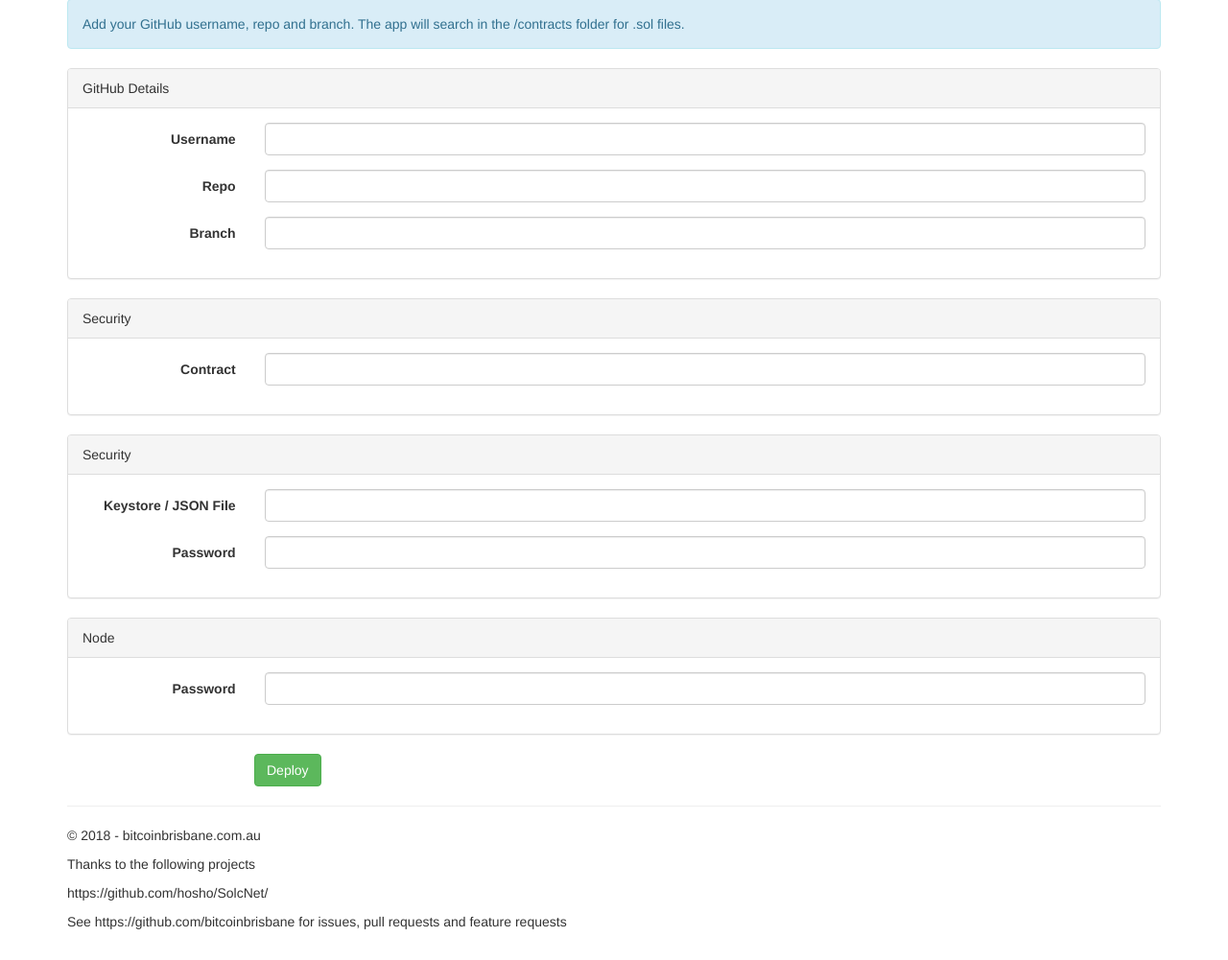
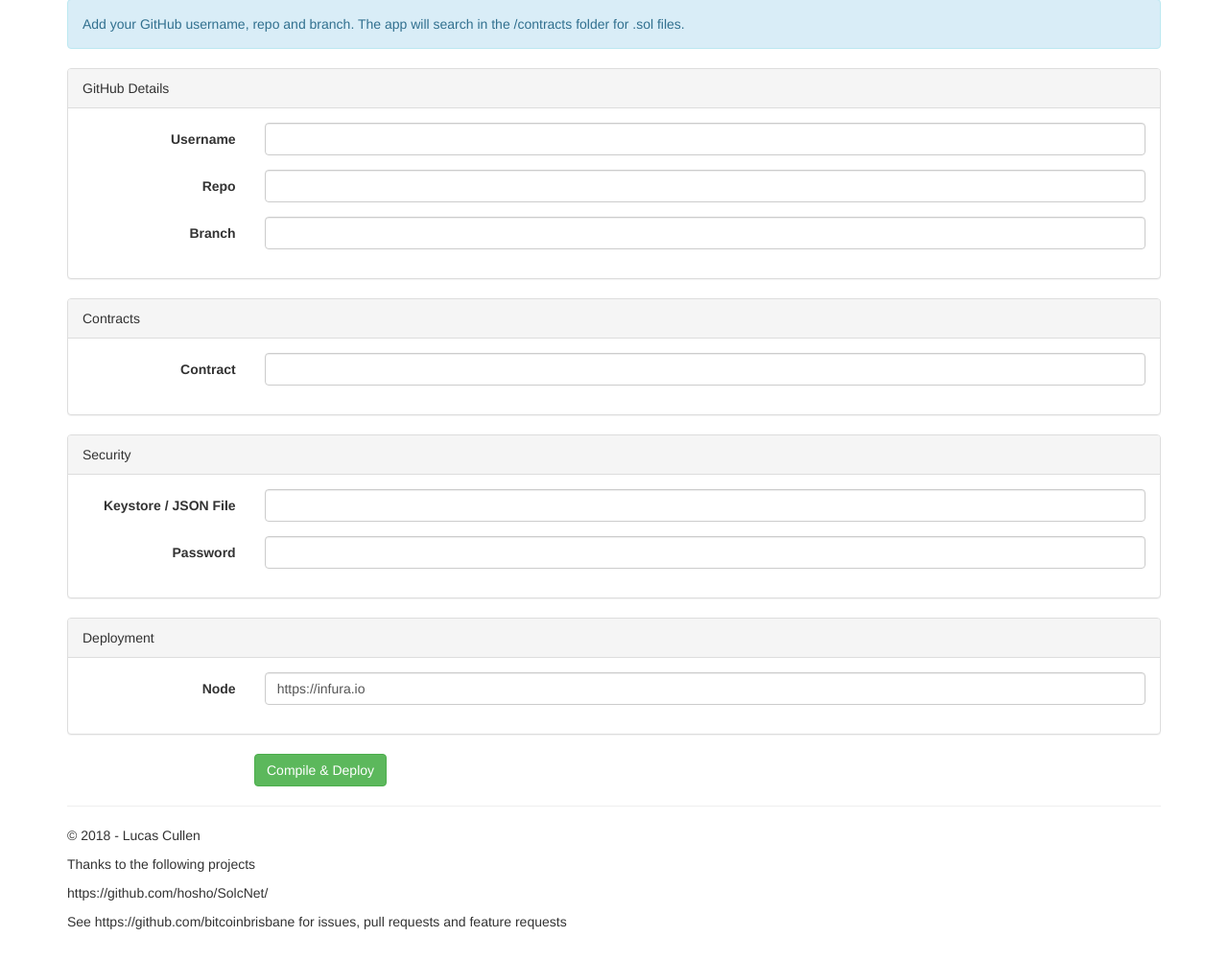
Before and after one commit to bitcoinbrisbane/EthDeploy, an ASP.NET Core app: template ETHGitHubDeploy/Views/Home/Index.cshtml in a window 1280 px wide. Shown: the part 71-1072 px from the top of the page at 96% size. Run offline with ASP.NET Core 8, Linux system fonts and the light colour scheme; the template is opened without the code that fills it, so the values that code supplies are empty.

Commit message:
Refactor and wire up calls

```diff
--- a/ETHGitHubDeploy/Models/ContractDetails.cs
+++ b/ETHGitHubDeploy/Models/ContractDetails.cs
@@ -7,6 +7,8 @@
 
         public String ABI { get; set; }
 
+        public String JSON { get; set; }
+
         public ContractDetails()
         {
         }
--- a/ETHGitHubDeploy/Models/DeployRequest.cs
+++ b/ETHGitHubDeploy/Models/DeployRequest.cs
@@ -3,7 +3,7 @@
 
 namespace ETHGitHubDeploy.Models
 {
-    public class DeployRequest : DeployResult
+    public class DeployRequest
     {
         public String Username { get; set; }
 
--- a/ETHGitHubDeploy/Models/DeployResult.cs
+++ b/ETHGitHubDeploy/Models/DeployResult.cs
@@ -1,7 +1,7 @@
 using System;
 namespace ETHGitHubDeploy.Models
 {
-    public class DeployResult
+    public class DeployResult : ContractDetails
     {
         public String Address { get; set; }
 
--- a/ETHGitHubDeploy/Views/Home/Index.cshtml
+++ b/ETHGitHubDeploy/Views/Home/Index.cshtml
@@ -1,13 +1,13 @@
 @model ETHGitHubDeploy.Models.DeployRequest
 
 @{
-    ViewBag.Title = "Deploy";
+    ViewBag.Title = "ETH Deploy";
     Layout = "~/Views/Shared/_Layout.cshtml";
 }
 
 <br />
 
-@using (Html.BeginForm())
+@using (Html.BeginForm("Deploy", "Home"))
 {
     @Html.AntiForgeryToken()
 
@@ -47,7 +47,7 @@
     </div>
 
     <div class="panel panel-default">
-        <div class="panel-heading">Security</div>
+        <div class="panel-heading">Contracts</div>
         <div class="panel-body">
             <div class="form-group">
                 @Html.LabelFor(model => model.Contract, htmlAttributes: new { @class = "control-label col-md-2" })
@@ -81,13 +81,13 @@
     </div>
 
     <div class="panel panel-default">
-        <div class="panel-heading">Node</div>
+        <div class="panel-heading">Deployment</div>
         <div class="panel-body">
             <div class="form-group">
-                @Html.LabelFor(model => model.Password, htmlAttributes: new { @class = "control-label col-md-2" })
+                @Html.LabelFor(model => model.Node, htmlAttributes: new { @class = "control-label col-md-2" })
                 <div class="col-md-10">
-                    @Html.EditorFor(model => model.Password, new { htmlAttributes = new { @class = "form-control" } })
-                    @Html.ValidationMessageFor(model => model.Password, "", new { @class = "text-danger" })
+                    @Html.EditorFor(model => model.Node, new { htmlAttributes = new { @class = "form-control" } })
+                    @Html.ValidationMessageFor(model => model.Node, "", new { @class = "text-danger" })
                 </div>
             </div>
         </div>
@@ -96,7 +96,7 @@
 
     <div class="form-group">
         <div class="col-md-offset-2 col-md-10">
-            <input type="submit" value="Deploy" class="btn btn-success" />
+            <input type="submit" value="Compile & Deploy" class="btn btn-success" />
         </div>
     </div>
 </div>
--- a/ETHGitHubDeploy/Views/Shared/_Layout.cshtml
+++ b/ETHGitHubDeploy/Views/Shared/_Layout.cshtml
@@ -40,7 +40,7 @@
             @RenderBody()
             <hr />
             <footer>
-                <p>&copy; 2018 - bitcoinbrisbane.com.au</p>
+                <p>&copy; 2018 - Lucas Cullen</p>
 
                 <p>Thanks to the following projects</p>
                 <p>https://github.com/hosho/SolcNet/</p>
```
Also changed, not shown: ETHGitHubDeploy/Controllers/HomeController.cs (+14 -34 lines), ETHGitHubDeploy/Views/Home/Deploy.cshtml (added, +28 -0 lines).
